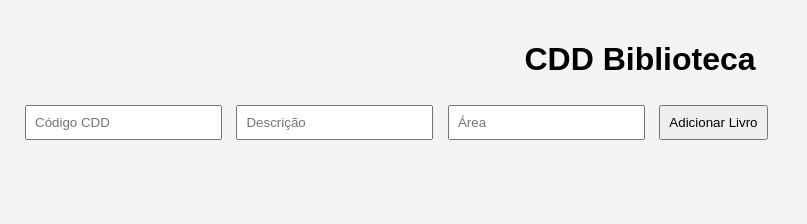
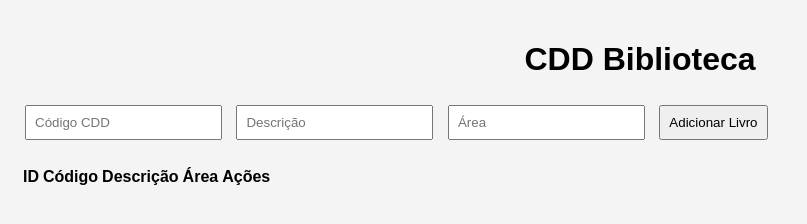
Before and after one commit to amandarga/crud-bibliotecario, a plain HTML site: page frontend/index.html in a window 1280 px wide. Shown: the whole page, without its empty margins (0-807 px from the left). Drawn offline with Linux system fonts and the light colour scheme; no server answers.

Commit message:
Atualizando em tabela e adicionando editar e deletar

```diff
--- a/frontend/index.html
+++ b/frontend/index.html
@@ -15,7 +15,18 @@
             <input type="text" id="area" placeholder="Área" required>
             <button type="submit">Adicionar Livro</button>
         </form>
-        <ul id="cddList"></ul>
+        <table>
+            <thead>
+                <tr>
+                    <th>ID</th>
+                    <th>Código</th>
+                    <th>Descrição</th>
+                    <th>Área</th>
+                    <th>Ações</th>
+                </tr>
+            </thead>
+            <tbody id="cddTableBody"></tbody>
+        </table>
     </div>
     <script src="script.js"></script>
 </body>
```
